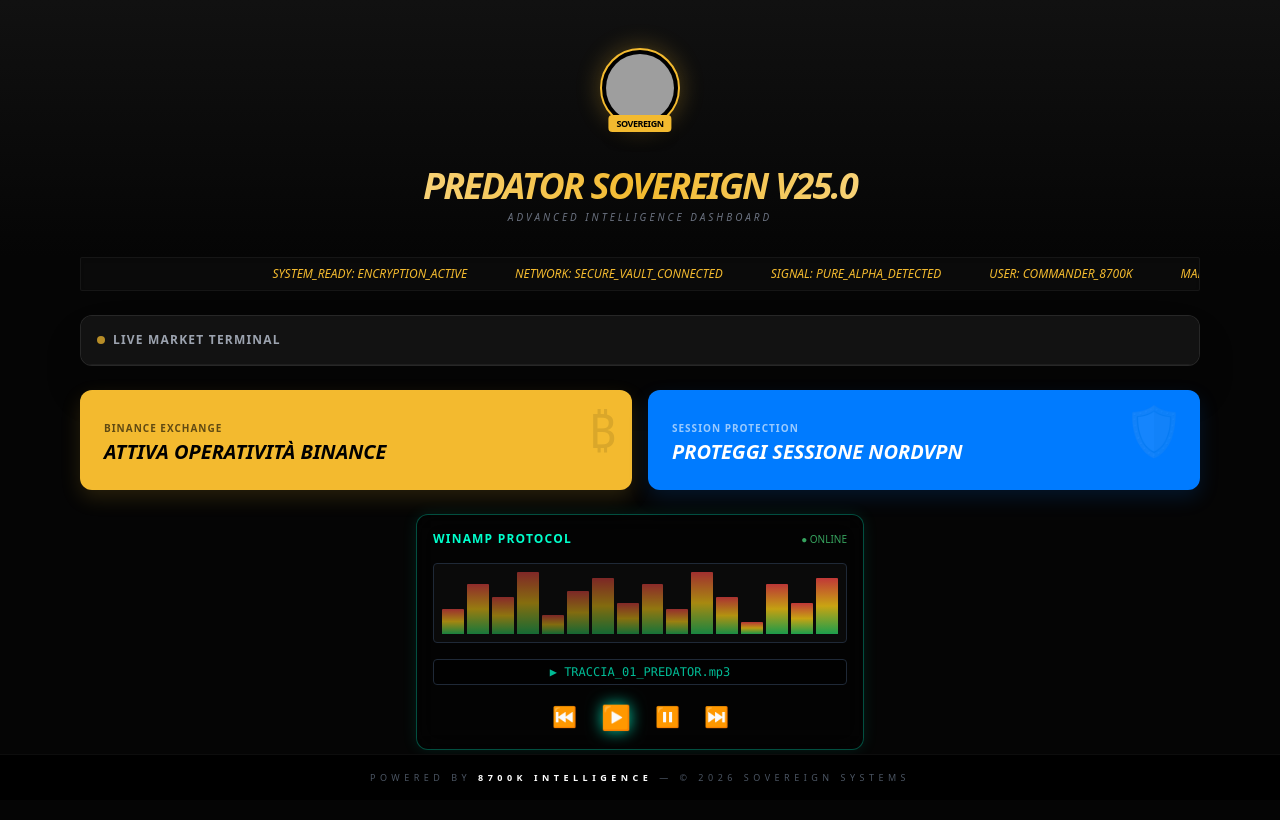
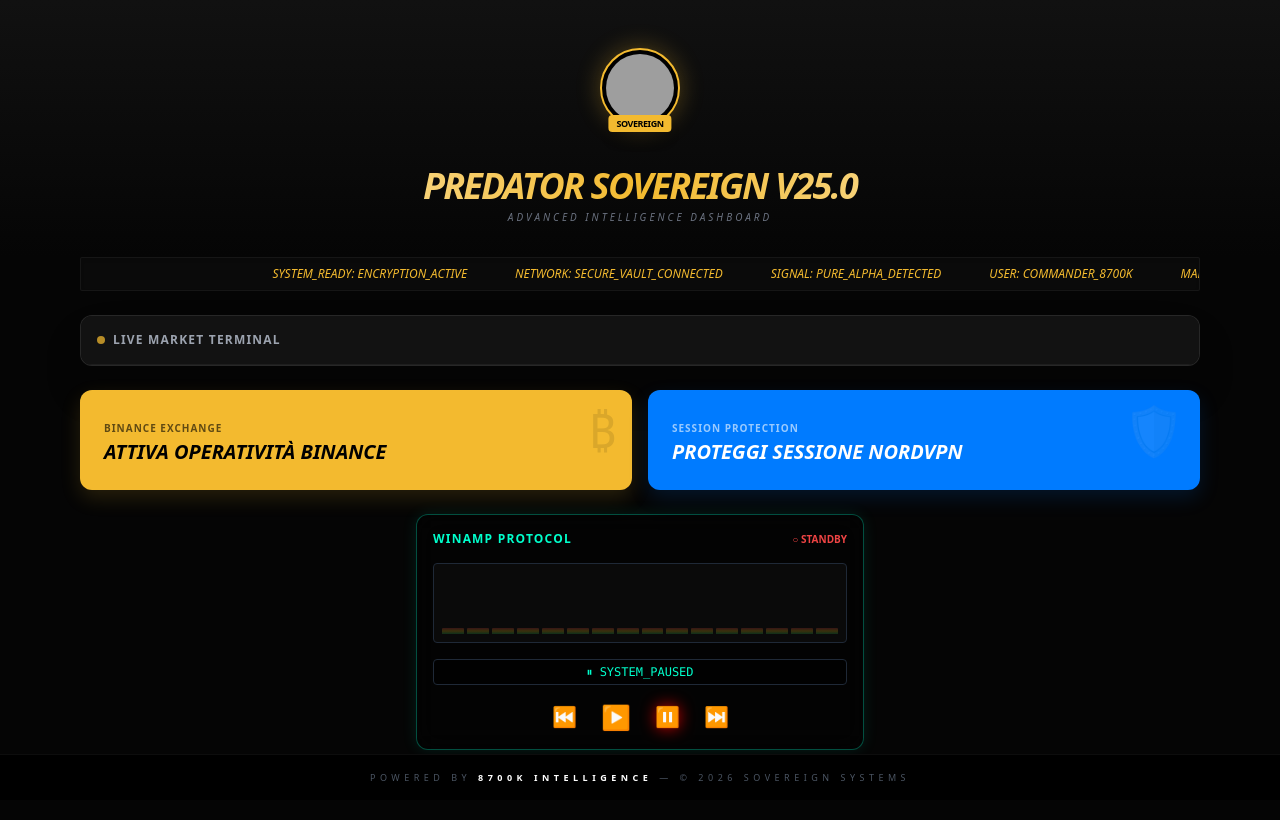
Before and after one commit to Tommy9832610/birra-gatto-sovereign, a Next.js app: page / in a window 1280 px wide. Shown: the top 820 px of the page. Built offline with nearby package versions, Linux system fonts and the light colour scheme; grey boxes are pictures that could not be loaded.

Commit message:
canzone e tasti

```diff
--- a/app/page.tsx
+++ b/app/page.tsx
@@ -6,10 +6,14 @@
 }
 
 "use client";
-import React, { useEffect, useRef } from 'react';
+import React, { useEffect, useRef, useState } from 'react';
 
 export default function PredatorSovereign() {
   const container = useRef<HTMLDivElement>(null);
+
+  // Riferimenti e Stato per l'Audio Cyberpunk
+  const audioRef = useRef<HTMLAudioElement>(null);
+  const [isPlaying, setIsPlaying] = useState(false);
 
   useEffect(() => {
     const script = document.createElement("script");
@@ -49,6 +53,21 @@
     };
     document.head.appendChild(script);
   }, []);
+
+  // Funzioni per controllare l'audio
+  const handlePlay = () => {
+    if (audioRef.current) {
+      audioRef.current.play();
+      setIsPlaying(true);
+    }
+  };
+
+  const handlePause = () => {
+    if (audioRef.current) {
+      audioRef.current.pause();
+      setIsPlaying(false);
+    }
+  };
 
   return (
     <main className="min-h-screen bg-[#050505] text-white font-sans selection:bg-[#f3ba2f] selection:text-black">
@@ -129,40 +148,53 @@
           </a>
         </div>
 
-        {/* MODULO CYBER-AUDIO */}
+        {/* MODULO CYBER-AUDIO WINAMP */}
         <div className="bg-black/40 border border-[#00ffcc]/30 p-4 rounded-xl backdrop-blur-md flex flex-col justify-between shadow-[0_0_15px_rgba(0,255,204,0.1)] max-w-md mx-auto w-full mt-4">
           <div className="flex justify-between items-center mb-4">
             <h3 className="text-[#00ffcc] font-black tracking-widest text-xs uppercase">Winamp Protocol</h3>
-            <span className="text-[10px] text-green-400 animate-pulse">● ONLINE</span>
+            <span className={`text-[10px] font-bold ${isPlaying ? 'text-green-400 animate-pulse' : 'text-red-500'}`}>
+              {isPlaying ? '● ONLINE' : '○ STANDBY'}
+            </span>
           </div>
 
           {/* Display Equalizzatore */}
-          <div className="bg-[#0a0a0a] border border-gray-800 rounded p-2 h-20 flex items-end justify-between gap-[3px] overflow-hidden">
+          <div className="bg-[#0a0a0a] border border-gray-800 rounded p-2 h-20 flex items-end justify-between gap-[3px] overflow-hidden transition-all duration-500">
             {['40%', '80%', '60%', '100%', '30%', '70%', '90%', '50%', '80%', '40%', '100%', '60%', '20%', '80%', '50%', '90%'].map((height, i) => (
               <div
                 key={i}
-                className="w-full bg-gradient-to-t from-green-500 via-yellow-400 to-red-500 rounded-t-[1px] opacity-80 animate-pulse"
+                className={`w-full bg-gradient-to-t from-green-500 via-yellow-400 to-red-500 rounded-t-[1px] transition-all duration-300 ${isPlaying ? 'animate-pulse opacity-80' : 'opacity-20'}`}
                 style={{
-                  height: height,
+                  height: isPlaying ? height : '10%',
                   animationDelay: `${i * 0.1}s`
                 }}
               ></div>
             ))}
           </div>
 
-          {/* Track Info */}
+          {/* Track Info (File Audio Nascosto) */}
           <div className="mt-4 text-center bg-black/50 py-1 rounded border border-gray-800">
-            <p className="text-[#00ffcc] text-xs font-mono truncate animate-pulse">
-              ▶ TRACCIA_01_PREDATOR.mp3
+            <audio ref={audioRef} src="/song.mp3" loop />
+            <p className="text-[#00ffcc] text-xs font-mono truncate">
+              {isPlaying ? '▶ TRACCIA_01_PREDATOR.mp3 - SYNC ACTIVE...' : '⏸ SYSTEM_PAUSED'}
             </p>
           </div>
 
-          {/* Controlli Winamp */}
+          {/* Controlli Reali Winamp */}
           <div className="flex justify-center gap-6 mt-4">
-            <button className="text-gray-500 hover:text-[#00ffcc] transition-colors text-xl active:scale-95">⏮</button>
-            <button className="text-[#00ffcc] hover:text-white transition-colors text-2xl active:scale-95 drop-shadow-[0_0_8px_rgba(0,255,204,0.8)]">▶</button>
-            <button className="text-gray-500 hover:text-[#00ffcc] transition-colors text-xl active:scale-95">⏸</button>
-            <button className="text-gray-500 hover:text-[#00ffcc] transition-colors text-xl active:scale-95">⏭</button>
+            <button className="text-gray-600 cursor-not-allowed text-xl">⏮</button>
+            <button
+              onClick={handlePlay}
+              className={`transition-all text-2xl active:scale-95 ${isPlaying ? 'text-white drop-shadow-[0_0_8px_rgba(0,255,204,0.8)] scale-110' : 'text-[#00ffcc] hover:text-white'}`}
+            >
+              ▶
+            </button>
+            <button
+              onClick={handlePause}
+              className={`transition-all text-xl active:scale-95 ${!isPlaying ? 'text-white drop-shadow-[0_0_8px_rgba(255,0,0,0.8)]' : 'text-gray-500 hover:text-red-500'}`}
+            >
+              ⏸
+            </button>
+            <button className="text-gray-600 cursor-not-allowed text-xl">⏭</button>
           </div>
         </div>
 
```
Also changed, not shown: 1 other file (tests, documents, lock files or other folders).
